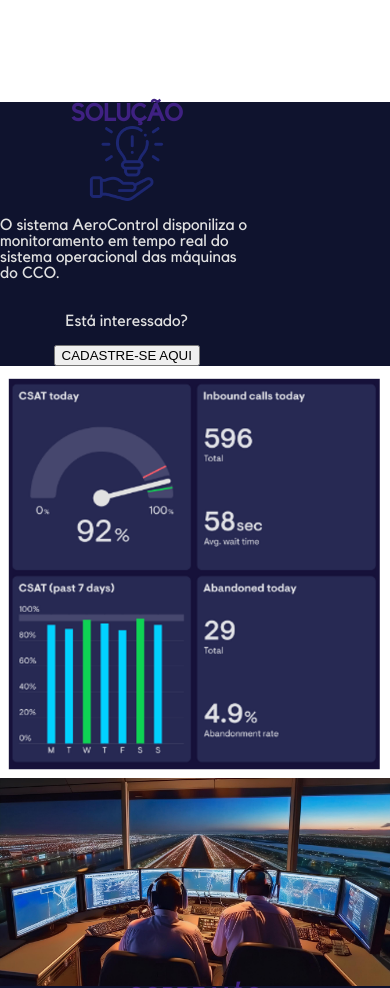
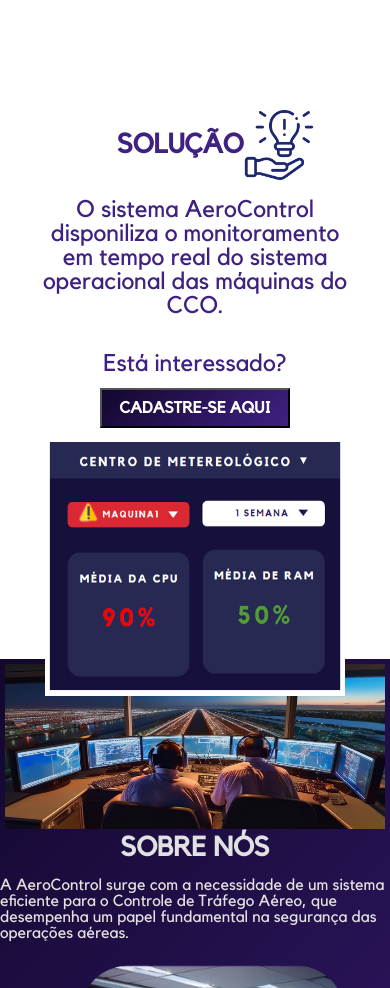
Before and after one commit to miguelluvizon/AeroControl, a plain HTML site: page Prototipo_site/index.html in a window 390 px wide. Shown: the part 1660-2648 px from the top of the page. Drawn offline with nearby package versions, Linux system fonts and the light colour scheme.

Commit message:
Página mobile de solução

```diff
--- a/Prototipo_site/index.css
+++ b/Prototipo_site/index.css
@@ -2,8 +2,6 @@
     font-family: Kollektif;
     src: url(kollektif/Kollektif.ttf);
 }
-
-
 
 a {
     text-decoration: none;
@@ -34,7 +32,7 @@
         margin: 0;
     }
 
-    .carousel__item--visible{
+    .carousel__item--visible {
         display: block;
         width: 100%;
         height: 80%;
@@ -49,7 +47,8 @@
         background-image: url(imagens/Firefly\ torre\ de\ controle\ do\ aeroporto\ de\ noite\ com\ aviao\ 74671.jpg);
         background-size: cover;
         background-position: center;
-        background-repeat: no-repeat;;
+        background-repeat: no-repeat;
+        ;
     }
 
     .img2 {
@@ -64,7 +63,7 @@
         background-size: cover;
         background-position: center;
         background-repeat: no-repeat;
-        background-image: url(imagens/LHR-background.jpeg);
+        background-image: url(imagens/Firefly\ homem\ trabalhando\ no\ centro\ de\ controle\ operacional\ do\ aeroporto\ de\ noite\ 21396.jpg);
     }
 
     .logo img {
@@ -191,6 +190,7 @@
 
     /*PÁGINA SOBRE*/
 
+
     .sobre {
         width: 100%;
         height: 100vh;
@@ -200,14 +200,6 @@
         color: #3f2182;
     }
 
-    .solucao {
-        width: 65%;
-        height: 100%;
-        display: flex;
-        flex-direction: column;
-        justify-content: center;
-        align-items: center;
-    }
 
     .pagina2 {
         height: 100%;
@@ -217,14 +209,10 @@
         background-color: white;
         color: #3f2182;
     }
-
-
     h1 {
         margin: 0;
         padding: 0;
-        color: #3f2182;
-        font-size: 1.5em;
-
+        font-size: 1.7em;  /* Define o tamanho de fonte herdado do elemento pai */
     }
 
 
@@ -261,7 +249,8 @@
         transform: rotate(43deg);
         width: 35px;
     }
-    .caixas{
+
+    .caixas {
         display: none;
     }
 
@@ -271,7 +260,7 @@
     }
 
 
-    .legenda2{
+    .legenda2 {
         display: flex;
         align-items: center;
         justify-content: center;
@@ -376,56 +365,153 @@
         margin-right: 20px;
     }
 
+    /*Página de solução*/
+
+    .pagina3 {
+        height: 200vh;
+        display: flex;
+        flex-direction: column;
+        color: #3f2182;
+        background-color: white;
+
+    }
+
+    .parte1 {
+        width: 100%;
+        height: 33%;
+        display: flex;
+        flex-direction: column;
+        align-items: center;
+    }
 
 
+    .solucao {
+        width: 100%;
+        height: 60%;
+        display: flex;
+        flex-direction: column;
+        align-items: center;
+    }
 
+    .tituloSolucao {
+        width: 40%;
+        height: 40%;
+        display: flex;
+        justify-content: space-between;
+        align-items: center;
 
-    /*Página de solução*/
+    }
 
     .textoSolucao {
         display: flex;
-        color: #e1e1e1;
+        color:#3f2182;
         align-items: center;
         justify-content: center;
+        width: 100%;
+        height: 60%;
     }
 
     .iconeSolucao {
         display: flex;
         align-items: center;
         justify-content: center;
+        width: 100%;
+        height: 60%;
+    }
+
+    #mao{
+        width: 70px;
     }
 
     .corpoSolucao {
         display: flex;
-        color: #e1e1e1;
+        color:#3f2182;
         flex-direction: column;
+        align-items: center;
+        font-size: 1.5em;
+        width: 100%;
+        height: 60%;
     }
 
-    .texto2 {
+    .botaoSolucao {
+        width: 100%;
+        height: 20%;
         display: flex;
         justify-content: center;
     }
 
-    .botaoSolucao {
+    #cadastre {
+        width: 190px;
+        height: 40px;
+        background: linear-gradient(135deg, rgb(19, 7, 46), rgb(63, 33, 130));
+        color: white;
+        font-weight: bold;
+        font-size: 1rem;
+        font-family: Kollektif;
+        margin-bottom: 2%;
+    }
+    .texto1 {
+        width: 80%;
+        height: 70%;
         display: flex;
+        text-align: center;
+        align-items: center;
+    }
+
+    #dash{
+        width: 300px;
+        height: 260px;
+    }
+    .texto2 {
+        display: flex;
+        justify-content: center;
+        width: 100%;
+        height: 30%;
+    }
+
+
+    .foto1 {
+        display: flex;
+        justify-content: center;
+        align-items: center;
+        width: 100%;
+        height: 50%;
+        z-index: 2;
+
+    }
+
+    .parte2 {
+        width: 100%;
+        height: 100%;
+        background: linear-gradient(135deg, rgb(19, 7, 46), rgb(63, 33, 130));
+        z-index: 1;
+        display: flex;
+        flex-direction: column;
+        justify-content: center;
+        align-items: center;
+    }
+
+    .particao1 {
+        z-index: 1;
+        width: 100%;
+        height: 50%;
+        display: flex;
+        justify-content: center;
+        align-items: center;
+    }
+
+
+    .foto2 {
+        width: 100%;
+        height: 80%;
+        display: flex;
+        align-items: center;
         justify-content: center;
     }
 
-
-    .foto1 img {
-        display: flex;
-        max-width: 100%;
-        height: auto;
-    }
-
-    .particao1 {
-        display: flex;
-    }
-
-    .foto2 img {
-        display: flex;
-        max-width: 100%;
-        height: auto;
+    #fotoTorre{
+        width: 380px;
+        height:165px;
     }
 
     .pagina4 {
@@ -869,6 +955,11 @@
         justify-content: center;
     }
 
+    .botaoSolucao {
+        display: flex;
+        justify-content: center;
+    }
+
     #cadastre {
         width: 190px;
         height: 40px;
@@ -883,7 +974,7 @@
         display: flex;
         justify-content: center;
         align-items: center;
-        width: 26%;
+        width: 30%;
         height: 80vh;
         z-index: 2;
     }
@@ -916,7 +1007,10 @@
     .particao2 {
         width: 100%;
         height: 70%;
+
     }
+
+
 
     .pagina4 {
         width: 100%;
--- a/Prototipo_site/index.html
+++ b/Prototipo_site/index.html
@@ -225,11 +225,10 @@
                     </div>
 
                     <div class="iconeSolucao">
-                        <img src="imagens/solucao-de-problemas (1).png" width="75px">
+                        <img src="imagens/solucao-de-problemas (1).png" width="75px" id="mao">
                     </div>
+                </div>
 
-
-                </div>
                 <div class="corpoSolucao">
                     <div class="texto1">
                         <p>O sistema AeroControl disponiliza o monitoramento em tempo real do sistema operacional das
@@ -245,20 +244,17 @@
                     <button onclick="" id="cadastre">CADASTRE-SE AQUI</button>
 
                 </div>
-
-
             </div>
             <div class="foto1">
-                <img src="imagens/dash.png" width="460px" height="518px">
+                <img src="imagens/Captura de tela 2024-09-07 174035.png" width="530px" height="430px" id="dash">
+            </div>
+        </div>
 
-            </div>
-
-        </div>
         <div class="parte2">
             <div class="particao1">
                 <div class="foto2">
                     <img src="imagens/Firefly dentro da torre de controle pessoas trabalhando em computadores e esta de noite 65806.jpg"
-                        width="570px" height="256px">
+                        width="570px" height="256px" id="fotoTorre">
                 </div>
             </div>
             <div class="particao2" id="sobre">
```
Also changed, not shown: Prototipo_site/imagens/Captura de tela 2024-09-07 174035.png (added), 2 other files. Lines whose indentation alone changed are shown as unchanged.
